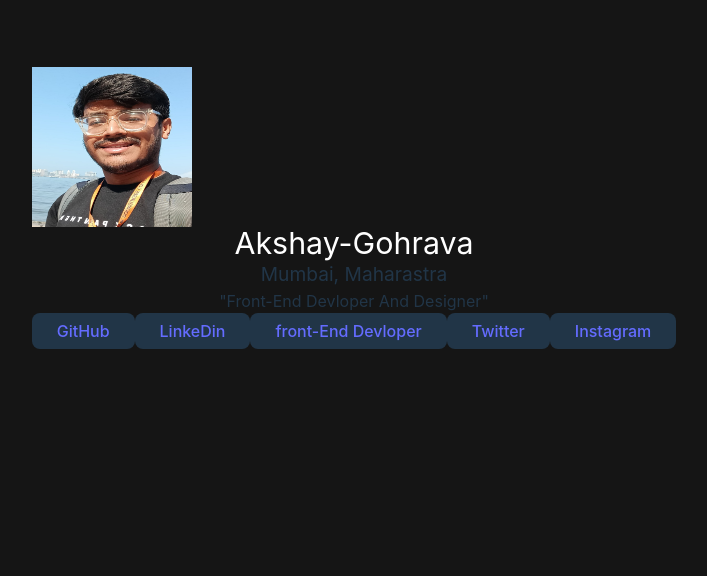
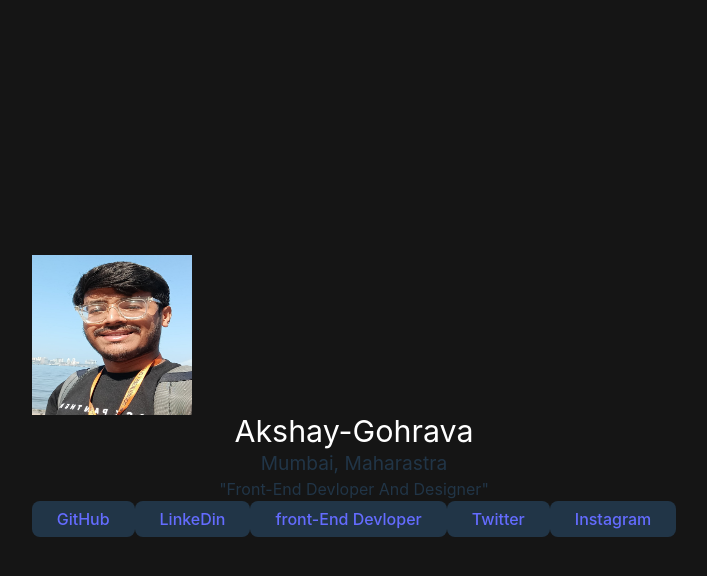
Before and after one commit to Akshaygohrava/My-Profile-Card, a React (Vite) app: page / in a window 1280 px wide. Shown: the top 576 px of the page, without its empty margins (286-993 px from the left). Built offline with nearby package versions, Linux system fonts and the light colour scheme.

Commit message:
My-Profile-Card

```diff
--- a/src/App.css
+++ b/src/App.css
@@ -20,6 +20,9 @@ img {
 .container-profile {
   justify-content: center;
   align-items: center;
-  padding: 35px 30px !important;
-  height: 110vh;
+  padding: 5px 30px !important;
+  height: 100h;
 }
+button {
+  margin-bottom: 8px;
+}
--- a/src/App.jsx
+++ b/src/App.jsx
@@ -7,7 +7,7 @@ function App() {
       <div className='container-profile flex flex-col gap-5 rounded-lg bg-stone-900'>
          <img className='rounded-full' src="Akshay-Gohrava.jpeg" alt="Akshay-Gohrava" srcset="" />
          <h1>Akshay-Gohrava</h1>
-        <h2 className=' text-lime-500 mb-6'>Mumbai, Maharastra</h2>
+        <h2 className=' text-lime-500 mb-3'>Mumbai, Maharastra</h2>
         <p className='text-slate-200'>"Front-End Devloper And Designer"</p>
 
         <button><a href="">GitHub</a></button>
@@ -16,7 +16,6 @@ function App() {
         <button><a href="">Twitter</a></button>
         <button><a href="">Instagram</a></button>
 
-
       </div>
     </>
   )
```
